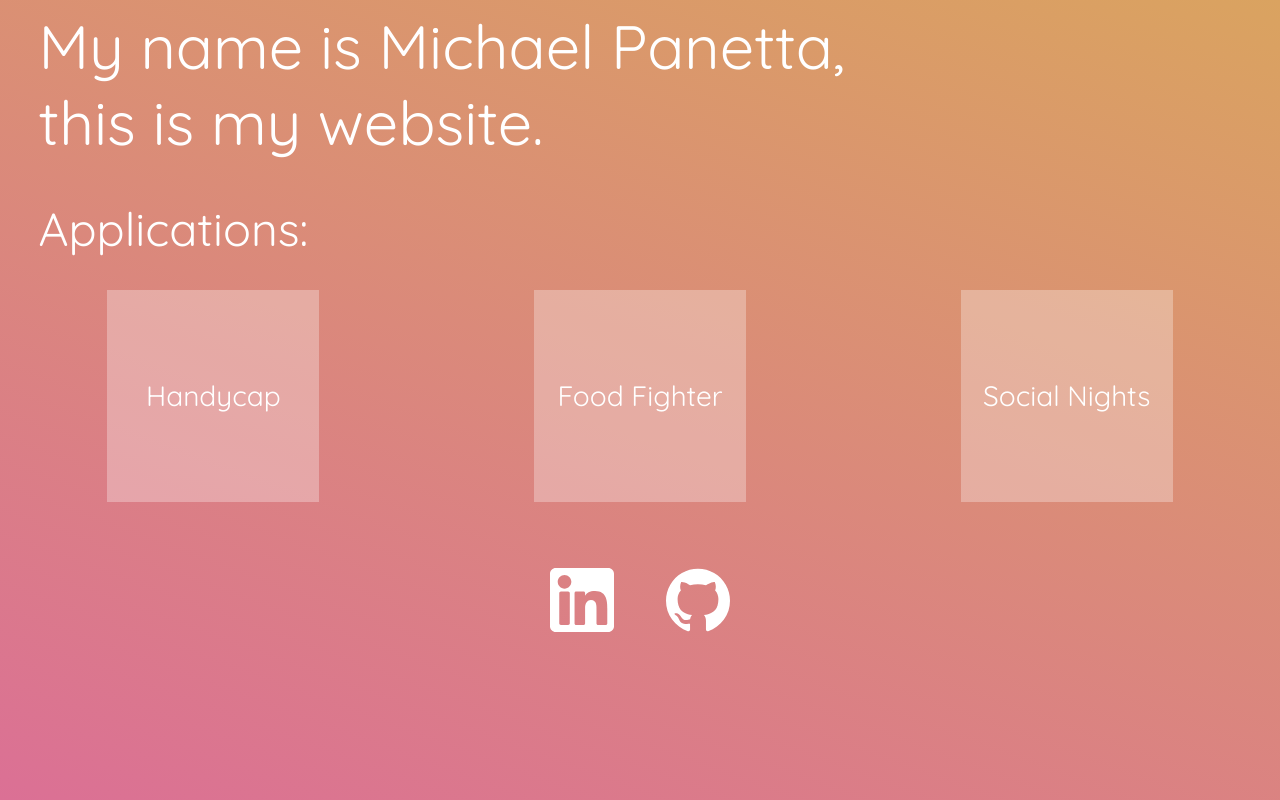
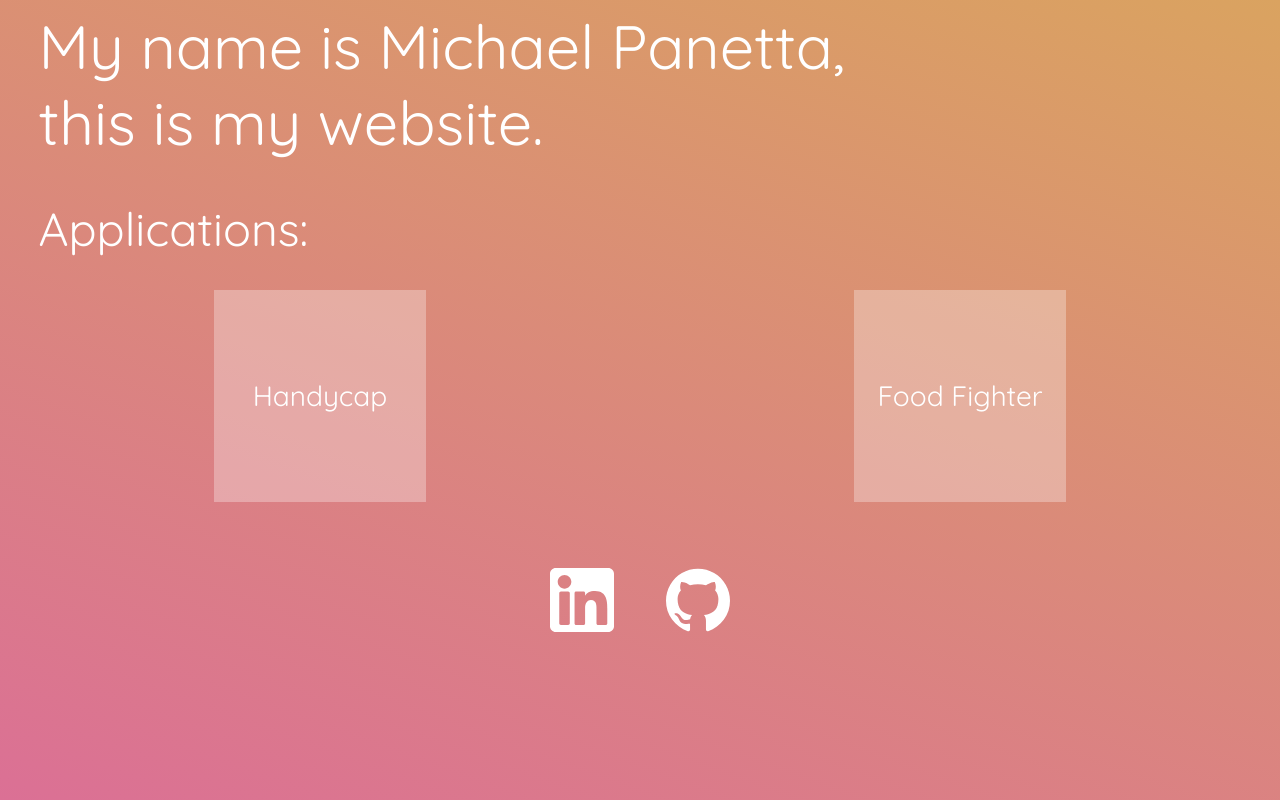
Before and after one commit to panetters/personal-site, a React (Create React App) app: page / in a window 1280 px wide. Built offline with nearby package versions, Linux system fonts and the light colour scheme.

Commit message:
added rotating app links

```diff
--- a/src/components/Application.js
+++ b/src/components/Application.js
@@ -14,8 +14,13 @@ class Application extends Component {
   render() {
     return (
       <div className="app-box" onClick={this.openLink}>
-        <div className="app-name">
-          {this.props.app}
+        <div className="flipper">
+          <div className="app-name-front">
+            {this.props.app}
+          </div>
+          <div className="app-detail-back">
+            {this.props.detail}
+          </div>
         </div>
       </div>
     );
--- a/src/components/ApplicationList.js
+++ b/src/components/ApplicationList.js
@@ -11,9 +11,9 @@ class ApplicationList extends Component {
           Applications:
         </div>
         <div className="app-links">
-          {AppsList.map(app => {
-            return <Application key={app.name} app={app.name} link={app.link}/>
-          })}
+          {AppsList.map(app =>
+            <Application key={app.name} app={app.name} detail={app.detail} link={app.link}/>
+          )}
         </div>
       </React.Fragment>
     );
--- a/src/data/appdata.js
+++ b/src/data/appdata.js
@@ -1,16 +1,14 @@
 const appdata = [
   {
     name: 'Handycap',
+    detail: 'Golf handicap tracker',
     link: 'https://handycap.herokuapp.com'
   },
   {
     name: 'Food Fighter',
+    detail: 'Choose a restaurant with friends',
     link: 'https://food-fighter.herokuapp.com'
   },
-  {
-    name: 'Social Nights',
-    link: 'https://johnstonjacob.com/socialnights'
-  }
 ];
 
 export default appdata;
--- a/src/styles/App.css
+++ b/src/styles/App.css
@@ -36,25 +36,51 @@ html {
   justify-content: space-around;
 }
 
+.app-box, .app-name-front, .app-detail-back {
+  height: calc(20px + 15vw);
+  width: calc(20px + 15vw);
+}
+
 .app-box {
   display: inline-block;
-  height: calc(20px + 15vw);
-  width: calc(20px + 15vw);
   background-color: rgba(255, 255, 255, .3);
-  transition: background-color 0.5s ease;
+  perspective: 1000px;
 }
 
 .app-box:hover {
-  background-color: rgba(255, 255, 255, .5);
   cursor: pointer;
 }
 
-.app-name {
-  height: calc(20px + 15vw);
-  line-height: calc(20px + 15vw);;
+.app-box:hover .flipper {
+  transform: rotateY(180deg);
+}
+
+.flipper {
+	transition: 0.5s;
+	transform-style: preserve-3d;
+	position: relative;
+}
+
+.app-name-front, .app-detail-back {
+  text-align: center;
+	backface-visibility: hidden;
+	position: absolute;
+	top: 0;
+	left: 0;
+}
+
+.app-name-front {
+  line-height: calc(20px + 15vw);
   font-family: Quicksand;
   font-size: calc(5px + 1.8vw);
-  text-align: center;
+  z-index: 2;
+  transform: rotateY(0deg);
+}
+
+.app-detail-back {
+  font-family: Quicksand;
+  font-size: calc(3px + 1.5vw);
+  transform: rotateY(180deg);
 }
 
 .personal-links {
```
